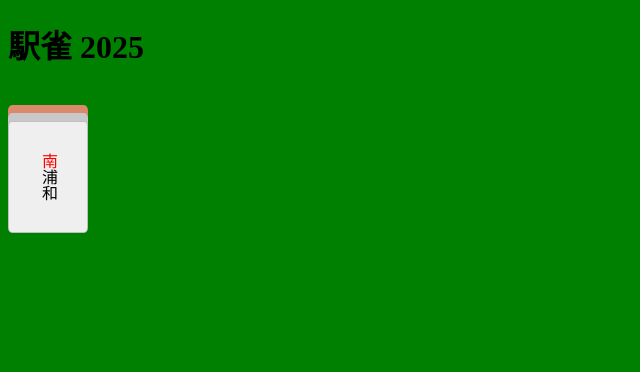
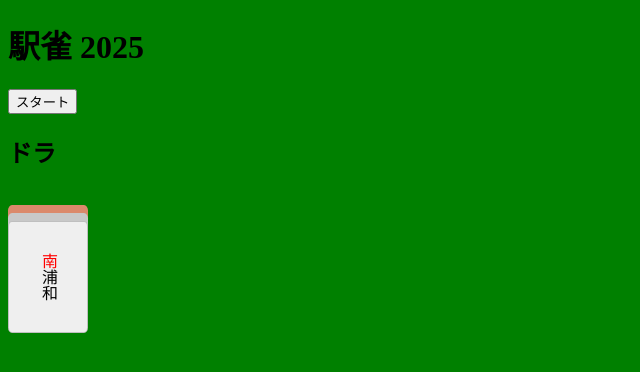
Before and after one commit to sakots/Ekijan, a React (Vite) app: page / in a window 1280 px wide. Shown: the top 372 px of the page, without its empty margins (0-640 px from the left). Built offline with nearby package versions, Linux system fonts and the light colour scheme.

Commit message:
山生成

```diff
--- a/src/App.tsx
+++ b/src/App.tsx
@@ -1,11 +1,15 @@
-import "./App.css"
-import MyHand from "./components/MyHand"
+import "./App.css";
+import StartForm from "./components/StartForm";
+import Doras from "./components/Doras";
+import MyHand from "./components/MyHand";
 
 function App() {
   return (
     <>
       <h1>駅雀 2025</h1>
+      <StartForm />
       <div className="table">
+        <Doras />
         <MyHand />
       </div>
     </>
--- /dev/null
+++ b/src/components/Doras.tsx
@@ -0,0 +1,9 @@
+const Doras = () => {
+  return (
+    <div>
+      <h2>ドラ</h2>
+    </div>
+  );
+};
+
+export default Doras
--- /dev/null
+++ b/src/components/StartForm.tsx
@@ -0,0 +1,17 @@
+import dataset from '../dataset.json';
+
+const startForm = () => {
+  const getWallData = async(e: React.FormEvent<HTMLFormElement>) => {
+    e.preventDefault();
+    const allTiles = dataset.tiles;
+    const wall = allTiles.toSorted(() => Math.random() - Math.random());
+    console.log(wall);
+  }
+  return (
+      <form onSubmit={getWallData}>
+          <button type="submit">スタート</button>
+      </form>
+  )
+}
+
+export default startForm
```
